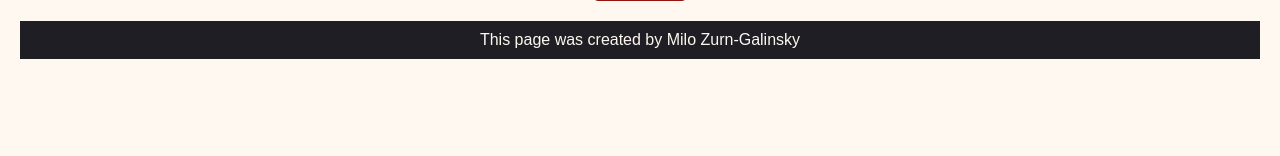
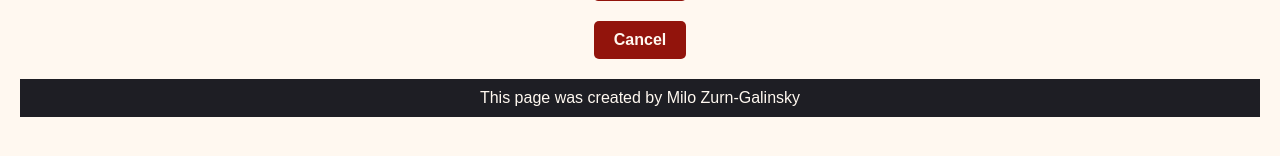
Before and after one commit to milozg/time-capsule-webapp, a Django app: page /mini_fb/profile/1/create_status in a window 1280 px wide. Shown: the part 618-774 px from the top of the page. Run offline with Django 5.2, Linux system fonts and the light colour scheme; data comes from the database, SQL or seed files in the repository.

Commit message:
added some cancel buttons

```diff
--- a/mini_fb/templates/mini_fb/create_status_form.html
+++ b/mini_fb/templates/mini_fb/create_status_form.html
@@ -14,4 +14,7 @@
         </div>
         <input type="submit" name="submit" value="Submit" class="btn">
     </form>
+    <form action="{% url 'show_profile' profile.pk%}">
+        <input type="submit" value="Cancel" class="btn">
+    </form>
 {% endblock %}
--- a/mini_fb/templates/mini_fb/delete_status_form.html
+++ b/mini_fb/templates/mini_fb/delete_status_form.html
@@ -13,7 +13,6 @@
     </form>
 
     <form action="{% url 'show_profile' status.profile.pk %}" method="GET">
-        {% csrf_token %}
         <input type="submit" value="Cancel" class="btn">
     </form>
 {% endblock %}
```
